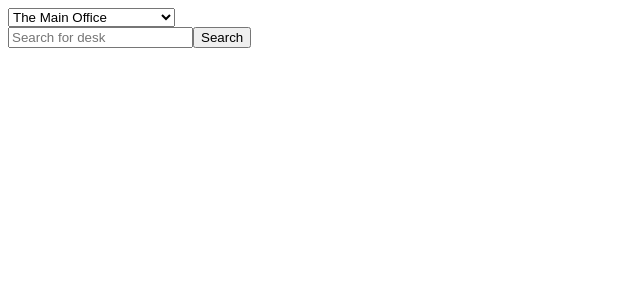
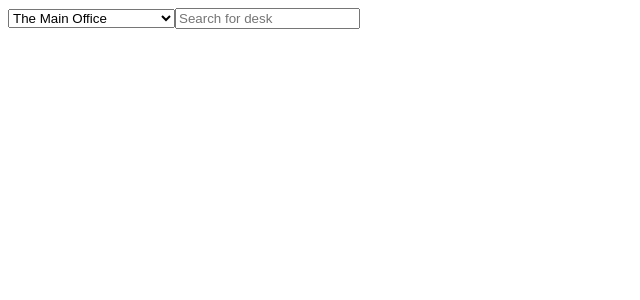
Before and after one commit to riabykhartem/bambooker, a React (Vite) app: page /1/desks in a window 1280 px wide. Shown: the top 300 px of the page, without its empty margins (0-640 px from the left). Built offline with nearby package versions, Linux system fonts and the light colour scheme.

Commit message:
refactor/splited components

```diff
--- /dev/null
+++ b/src/assets/hooks/useDebounce.tsx
@@ -0,0 +1,16 @@
+import { useState, useEffect } from 'react'
+
+export const useDebounce = <T,>(value: T, delay: number = 1000) => {
+  const [debouncedValue, setDebouncedValue] = useState<T>(value)
+
+  useEffect(()=>{
+    const timeout = setTimeout(()=> {
+      setDebouncedValue(value)
+    }, delay)
+
+    return () => clearTimeout(timeout)
+
+  }, [value, delay])
+
+  return debouncedValue
+};
--- a/src/components/DeskList/DeskList.tsx
+++ b/src/components/DeskList/DeskList.tsx
@@ -1,14 +1,13 @@
-import { ChangeEvent, FormEvent, useEffect, useRef, useState } from 'react';
-import { getDesks, getLocations } from '../../api/api';
+import {  useEffect, useState } from 'react';
+import { getDesks } from '../../api/api';
 import { Desk } from '../../api/desk.model';
-import { Location } from '../../api/location.model.ts';
 import { MainLayout } from '../../layouts/MainLayout.tsx';
 import { DeskCard } from '../DeskCard/DeskCard.tsx';
 import { List, ListItem } from '@mui/material';
-import { useNavigate } from 'react-router-dom';
 
 export interface DeskListProps {
   locationId: string;
+  searchValue: string;
 }
 
 export const DeskList = (props: DeskListProps) => {
@@ -16,50 +15,18 @@ export const DeskList = (props: DeskListProps) => {
   console.log('DeskList is rendering...');
 
   const [desks, setDesks] = useState<Desk[]>([]);
-  const [locations, setLocations] = useState<Location[]>([]);
 
-  const searchInputRef = useRef<HTMLInputElement>(null);
-
-  const navigate = useNavigate();
 
   useEffect(() => {
-    getDesks({locationId: props.locationId})
+    getDesks({locationId: props.locationId, searchTerm: props.searchValue})
       .then(results => {
         setDesks(results);
       });
 
-    getLocations()
-      .then(locations => {
-        setLocations(locations);
-      });
-  }, []);
-
-  const handleSubmit = (e: FormEvent<HTMLFormElement>) => {
-    e.preventDefault();
-
-    const q = searchInputRef.current?.value ?? '';
-
-    getDesks({locationId: props.locationId, searchTerm: q})
-      .then(results => {
-        setDesks(results);
-      });
-  }
-
-  const handleLocationChange = (e: ChangeEvent<HTMLSelectElement>) => {
-    navigate(`/${e.target.value}/desks`);
-  }
+  }, [props.locationId, props.searchValue]);
 
   return (
     <MainLayout>
-      <select value={props.locationId} onChange={handleLocationChange}>
-        {locations.map(location => (
-          <option key={location.id} value={location.id}>{location.displayName}</option>
-        ))}
-      </select>
-      <form onSubmit={handleSubmit}>
-        <input type="text" placeholder="Search for desk" ref={searchInputRef} />
-        <button type="submit">Search</button>
-      </form>
       <List>
         {desks.map((desk) => (
           <ListItem key={desk.id}>
--- /dev/null
+++ b/src/components/DeskSearch/DeskSearch.tsx
@@ -0,0 +1,51 @@
+import { ChangeEvent, useEffect, useState } from "react"
+import { getLocations } from "../../api/api"
+import { Location } from '../../api/location.model.ts';
+import { useNavigate } from 'react-router-dom';
+import { useDebounce } from "../../assets/hooks/useDebounce.tsx";
+
+
+
+export interface DeskSearchProps  {
+    handleSearch: (value: string) => void
+    locationId: string
+  }
+
+export const DeskSearch = (props: DeskSearchProps) =>{
+    const [searchValue, setSearchValue] = useState('')
+    const [locations, setLocations] = useState<Location[]>([]);
+
+    const debouncedSearch = useDebounce(searchValue)
+
+    const navigate = useNavigate();
+
+    useEffect(()=>{
+        props.handleSearch(debouncedSearch)
+        getLocations()
+        .then(locations => {
+          setLocations(locations);
+        });
+
+      }, [debouncedSearch])
+
+    const handleLocationChange = (e: ChangeEvent<HTMLSelectElement>) => {
+        navigate(`/${e.target.value}/desks`);
+      }
+
+    const  handleInputChange = (e: ChangeEvent<HTMLInputElement>) => {
+        const q = e?.target?.value ?? '';
+        setSearchValue(q);
+        // props.handleSearch(debouncedSearch);
+    }
+
+    return(
+        <>
+         <select value={props.locationId} onChange={handleLocationChange}>
+        {locations.map(location => (
+          <option key={location.id} value={location.id}>{location.displayName}</option>
+        ))}
+      </select>
+        <input type="text" onChange={handleInputChange} placeholder="Search for desk" />
+      </>
+    )
+}
--- a/src/pages/DesksPage.tsx
+++ b/src/pages/DesksPage.tsx
@@ -1,12 +1,27 @@
 import { DeskList } from '../components/DeskList/DeskList.tsx';
 import { useParams } from 'react-router-dom';
+import {DeskSearch} from '../components/DeskSearch/DeskSearch.tsx'
+import { ChangeEvent, useState, useEffect } from 'react';
+// import { getDesks } from '../api/api.ts';
+// import { Desk } from '../api/desk.model';
+
 
 export const DesksPage = () => {
+  console.log("is rendering");
+  const [searchValue, setSearchValue] = useState('')
+
   const {locationId} = useParams();
   if (!locationId)
     throw new Error('locationId param is missing');
 
+  const handleSearch = (value: string) =>{
+    setSearchValue(value)
+
+  }
   return (
-    <DeskList key={locationId} locationId={locationId} />
-  );
+    <>
+    <DeskSearch locationId={locationId} handleSearch={handleSearch}/>
+    <DeskList key={locationId} locationId={locationId} searchValue={searchValue}/>
+    </>
+  )
 }
```
